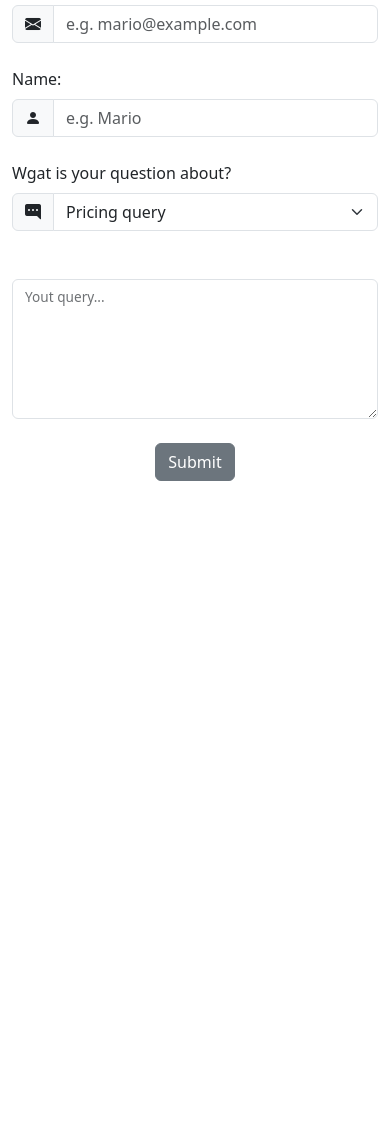
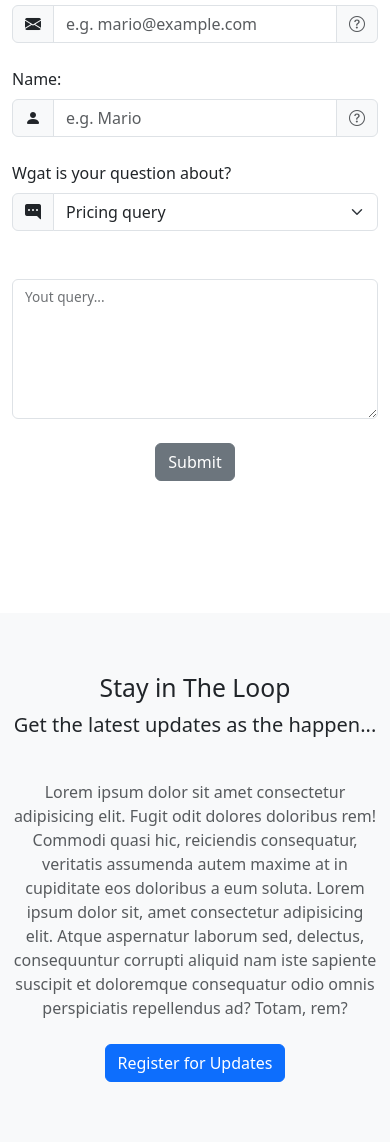
Before and after one commit to TemurFL/practice, a plain HTML site: page bootstrap5.3_2/index.html in a window 390 px wide. Shown: the part 4833-5975 px from the top of the page. Before the commit the page ends 5446 px from the top, so only its background shows below. Drawn offline with nearby package versions, Linux system fonts and the light colour scheme.

Commit message:
created a sections - "get updates / modal trigger" and "modal itself"

```diff
--- a/bootstrap5.3_2/index.html
+++ b/bootstrap5.3_2/index.html
@@ -67,7 +67,9 @@
                     <a class="btn btn-secondary btn-lg" href="#pricing">Buy Now</a>
                 </div>
                 <div class="col-md-5 text-center d-none d-md-block">
-                    <img class="img-fluid" src="./assets/ebook-cover.png" alt="ebook">
+                    <span class="tt" data-bs-placement="bottom" title="Net Ninja Book Cover">
+                        <img class="img-fluid" src="./assets/ebook-cover.png" alt="ebook">
+                    </span>
                 </div>
             </div>
         </div>
@@ -315,6 +317,13 @@
                                 <i class="bi bi-envelope-fill"></i>
                             </span>
                             <input type="email" class="form-control" id="email" placeholder="e.g. mario@example.com">
+
+                            <!-- tooltip -->
+                            <span class="input-group-text">
+                                <span class="tt" data-bs-placement="bottom" title="Enter an email address we can reply to.">
+                                    <i class="bi bi-question-circle text-muted"></i>
+                                </span>
+                            </span>
                         </div>
 
                         <label for="name" class="form-label">Name:</label>
@@ -323,6 +332,13 @@
                                 <i class="bi bi-person-fill"></i>
                             </span>
                             <input type="text" class="form-control" id="name" placeholder="e.g. Mario">
+
+                            <!-- tooltip -->
+                            <span class="input-group-text">
+                                <span class="tt" data-bs-placement="bottom" title="Pretty self explanatory really...">
+                                    <i class="bi bi-question-circle text-muted"></i>
+                                </span>
+                            </span>
                         </div>
 
                         <label for="subject" class="form-label">Wgat is your question about?</label>
@@ -354,13 +370,55 @@
     </section>
 
     <!-- get updates / modal trigger -->
+    <section class="bg-light">
+        <div class="container">
+            <div class="text-center">
+                <h2>Stay in The Loop</h2>
+                <p class="lead">Get the latest updates as the happen...</p>
+            </div>
+            <div class="row justify-content-center">
+                <div class="col-md-8 text-center">
+                    <p class="text-muted my-4">Lorem ipsum dolor sit amet consectetur adipisicing elit. Fugit odit dolores doloribus rem! Commodi quasi hic, reiciendis consequatur, veritatis assumenda autem maxime at in cupiditate eos doloribus a eum soluta. Lorem ipsum dolor sit, amet consectetur adipisicing elit. Atque aspernatur laborum sed, delectus, consequuntur corrupti aliquid nam iste sapiente suscipit et doloremque consequatur odio omnis perspiciatis repellendus ad? Totam, rem?</p>
+                    <button class="btn btn-primary" data-bs-toggle="modal" data-bs-target="#reg-modal">Register for Updates</button>
+                </div>
+            </div>
+        </div>
+    </section>
 
 
+    <!-- modal itself -->
+    <div class="modal fade" id="reg-modal" tabindex="-1" aria-labelledby="modal-title" aria-hidden="true">
+        <div class="modal-dialog">
+            <div class="modal-content">
 
+                <div class="modal-header">
+                    <h5 class="modal-title" id="modal-title">Get the Latest Updates</h5>
+                    <button type="button" class="btn-close" data-bs-dismiss="modal" aria-label="Close"></button>
+                </div>
 
+                <div class="modal-body">
+                    <p>Lorem ipsum dolor sit, amet consectetur adipisicing elit. Excepturi quam veniam error rerum corporis exercitationem sunt ipsum, optio odit magnam nulla nam nihil nemo aliquam eveniet pariatur aliquid ipsa fugit.</p>
+                    <label for="modal-email" class="form-label">Tour email address:</label>
+                    <input type="email" class="form-control" id="modal-email" placeholder="e.g. mario@example.com">
+                </div>
 
+                <div class="modal-footer">
+                    <button class="btn btn-primary">Submit</button>
+                </div>
+
+            </div>
+        </div>
+    </div>
 
 
     <script src="https://cdn.jsdelivr.net/npm/bootstrap@5.3.0-alpha1/dist/js/bootstrap.bundle.min.js" integrity="sha384-w76AqPfDkMBDXo30jS1Sgez6pr3x5MlQ1ZAGC+nuZB+EYdgRZgiwxhTBTkF7CXvN" crossorigin="anonymous"></script>
+
+    <script>
+        const tooltips = document.querySelectorAll('.tt')
+        tooltips.forEach(t => {
+            new bootstrap.Tooltip(t)
+        })
+    </script>
+
 </body>
 </html>
```
